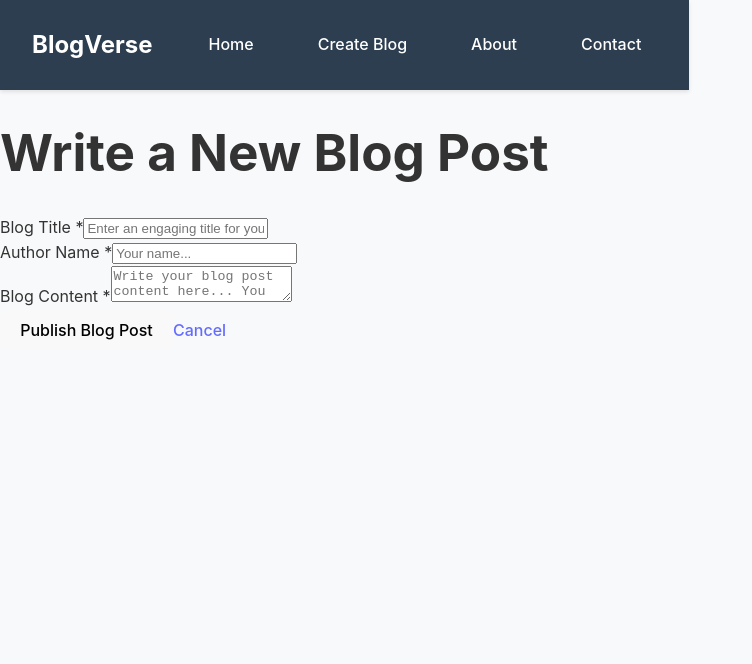
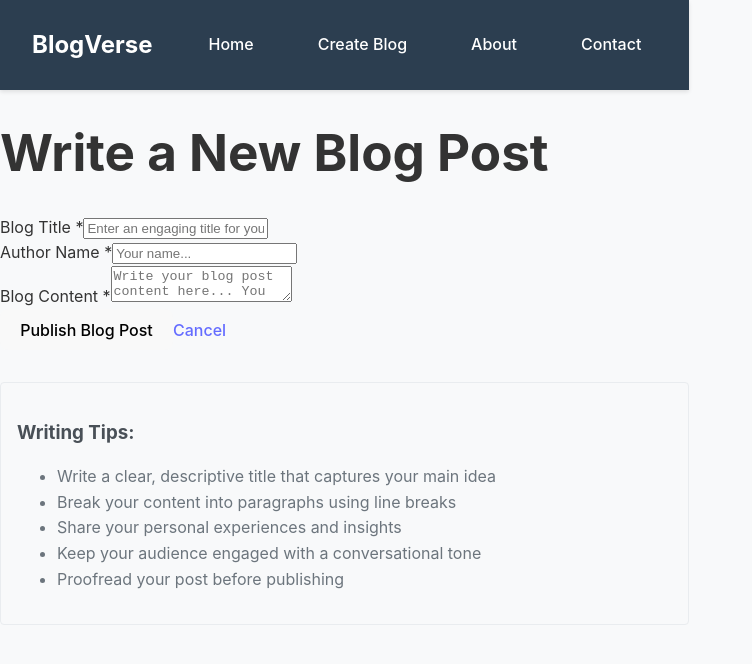
Before and after one commit to arjadas/BlogVerse-client, a React (Vite) app: page /create in a window 1280 px wide. Shown: the top 664 px of the page, without its empty margins (0-752 px from the left). Built offline with nearby package versions, Linux system fonts and the light colour scheme; no server answers.

Commit message:
feat: add writing tips section to CreateBlog component for user guidance

```diff
--- a/src/pages/CreateBlog.jsx
+++ b/src/pages/CreateBlog.jsx
@@ -126,7 +126,23 @@ const CreateBlog = () => {
           </div>
         </form>
 
-
+        {/* Note about Writing Tips for users*/}
+        <div style={{
+          marginTop: '2rem',
+          padding: '1rem',
+          backgroundColor: '#f8f9fa',
+          borderRadius: '4px',
+          border: '1px solid #e9ecef'
+        }}>
+          <h3 style={{ marginBottom: '1rem', color: '#495057' }}>Writing Tips:</h3>
+          <ul style={{ color: '#6c757d', lineHeight: '1.6' }}>
+            <li>Write a clear, descriptive title that captures your main idea</li>
+            <li>Break your content into paragraphs using line breaks</li>
+            <li>Share your personal experiences and insights</li>
+            <li>Keep your audience engaged with a conversational tone</li>
+            <li>Proofread your post before publishing</li>
+          </ul>
+        </div>
       </div>
     </div>
   );
```
